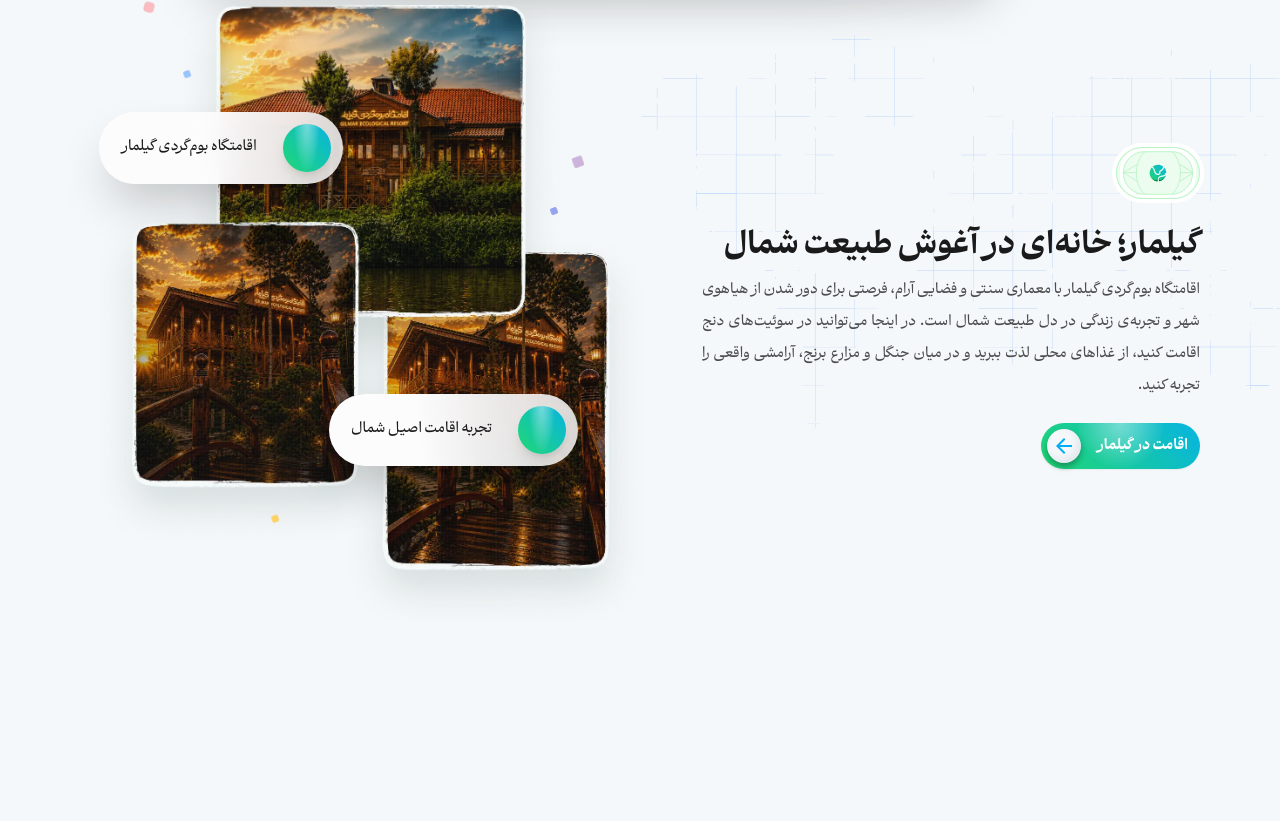
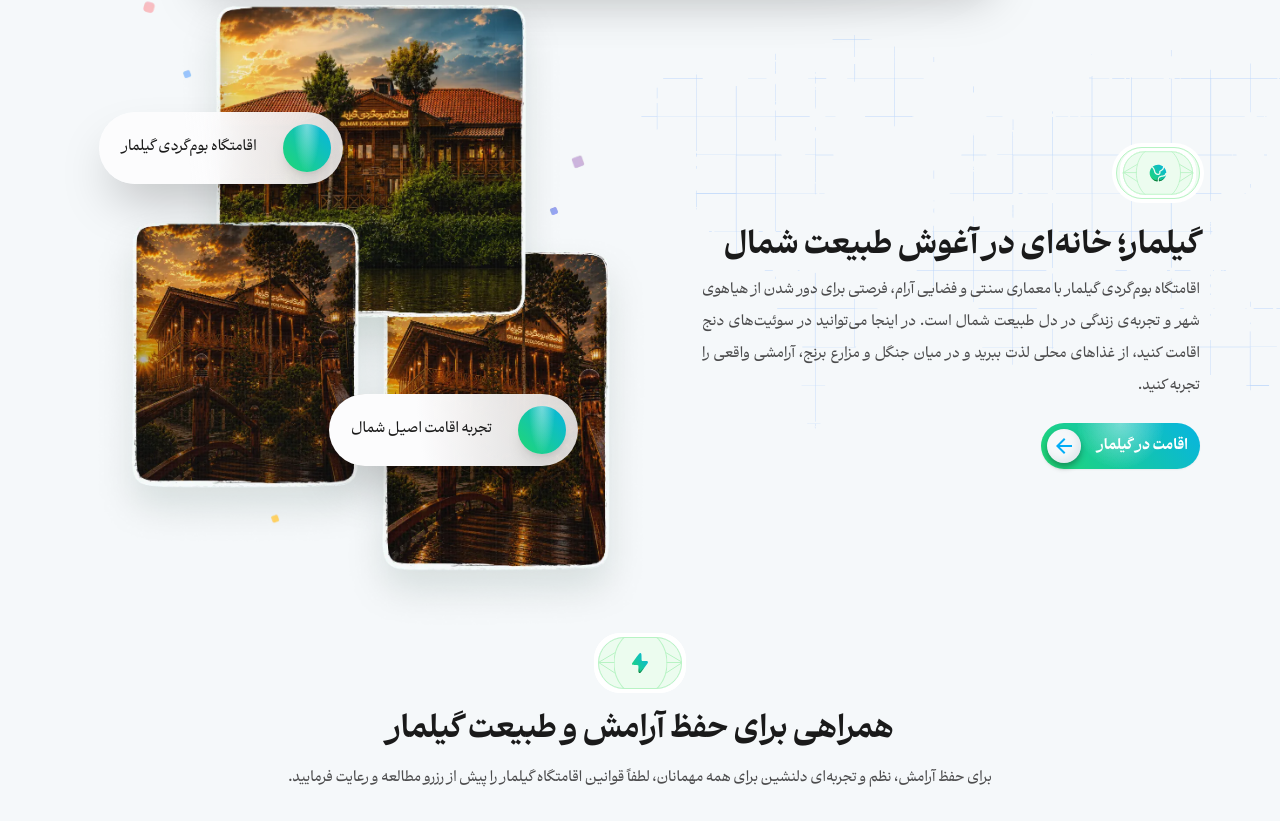
Before and after one commit to zana-abdi2002/gilmar-test, a Next.js app: page / in a window 1280 px wide. Shown: the part 949-1770 px from the top of the page. Before the commit the page ends 1614 px from the top, so only its background shows below. Built offline with nearby package versions, Linux system fonts and the light colour scheme; what @mui/material-nextjs would draw is missing.

Commit message:
feat: add Rules section header

```diff
--- a/messages/fa.json
+++ b/messages/fa.json
@@ -9,6 +9,10 @@
     },
     "description": "اقامتگاه  بوم‌گردی گیلمار بزرگ ترین مجموعه اکولوژ شمال کشور دارای امکانات رفاهی و تفریحی در فضایی منحصر به فرد با مجوز رسمی از اداره میراث فرهنگی، صنایع دستی و گردشگری گیلان فعالیت دارد.",
     "title": "اقامتگاه بوم‌گردی گیلمار جایی که طبیعت خانه است"
+  },
+  "Rules": {
+    "title": "همراهی برای حفظ آرامش و طبیعت گیلمار",
+    "description": "برای حفظ آرامش، نظم و تجربه‌ای دلنشین برای همه مهمانان، لطفاً قوانین اقامتگاه گیلمار را پیش از رزرو مطالعه و رعایت فرمایید."
   },
   "HomePage": {
     "title": "Hello world!"
--- a/src/features/home/rules-section/components/RulesSection.tsx
+++ b/src/features/home/rules-section/components/RulesSection.tsx
@@ -3,13 +3,13 @@ import RulesSectionHeader from "./RulesSectionHeader";
 
 function RulesSection() {
   return (
-    <>
+    <section>
       <div>{/* grid background vector */}</div>
       <div className="flex flex-col gap-8">
         <RulesSectionHeader />
         <RulesSectionGrid />
       </div>
-    </>
+    </section>
   );
 }
 
--- a/src/features/home/rules-section/components/RulesSectionHeader.tsx
+++ b/src/features/home/rules-section/components/RulesSectionHeader.tsx
@@ -1,12 +1,31 @@
+import { useTranslations } from "next-intl";
+import Image from "next/image";
+import RulesSectionIcon from "../assets/rules-section-icon.svg";
+
 function RulesSectionHeader() {
+  const t = useTranslations("Rules");
+
   return (
-    <div className="flex flex-col gap-3 text-center">
-      {/* header icon */}
+    <header className="flex w-full flex-col items-center gap-5">
+      {/* Section icon */}
       <div>
-        {/* header h2 */}
-        {/* header description */}
+        <Image src={RulesSectionIcon} alt="" aria-hidden="true" />
       </div>
-    </div>
+
+      {/* Heading and description */}
+      <div className="flex w-full flex-col items-center gap-5 text-center">
+        <h2
+          id="rules-section-title"
+          className="text-center text-3xl font-extrabold"
+        >
+          {t("title")}
+        </h2>
+
+        <p className="text-muted-foreground text-center text-sm font-semibold">
+          {t("description")}
+        </p>
+      </div>
+    </header>
   );
 }
 
```
Also changed, not shown: src/features/home/rules-section/assets/rules-section-icon.svg (added).
